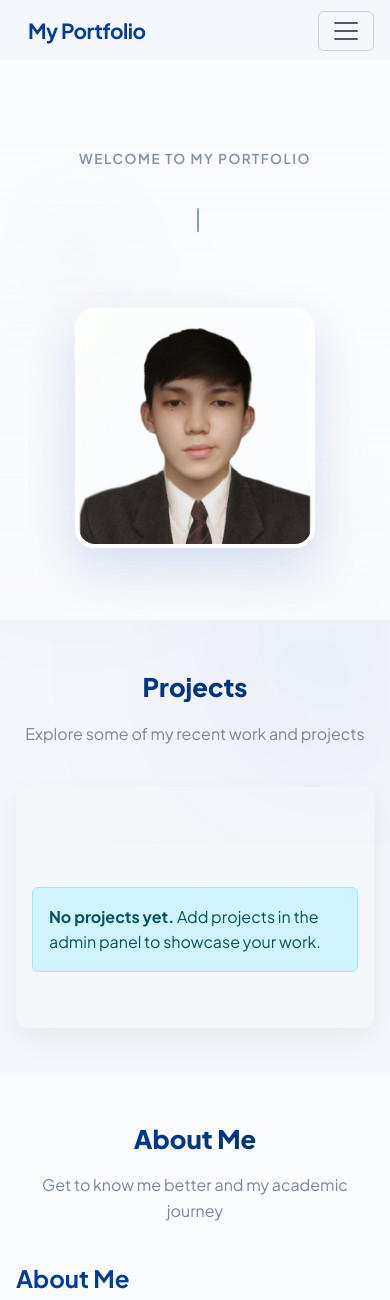
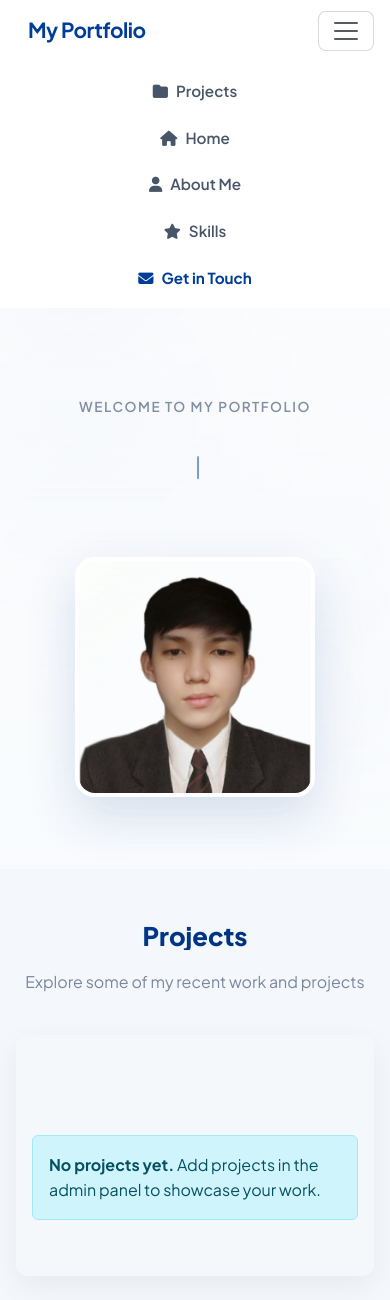
Before and after one commit to migs159/portfolio, a CodeIgniter app: the page made by application/views/portfolio.php in a window 390 px wide, after a click that opens the changed part. Shown: the top 1300 px of the page. Run offline with CodeIgniter, Linux system fonts and the light colour scheme.

Commit message:
hamburger fix

```diff
--- a/application/views/partials/headers/header_public.php
+++ b/application/views/partials/headers/header_public.php
@@ -13,18 +13,51 @@ if ($ci && isset($ci->session)) {
         <button class="navbar-toggler" type="button" data-bs-toggle="collapse" data-bs-target="#nav" aria-controls="nav" aria-expanded="false" aria-label="Toggle navigation">
             <span class="navbar-toggler-icon"></span>
         </button>
-        <div class="collapse navbar-collapse" id="nav">
-            <ul class="navbar-nav ms-auto">
-                <li class="nav-item"><a class="nav-link" href="<?php echo htmlspecialchars(function_exists('site_url') ? site_url('portfolio') : '/portfolio'); ?>">Home</a></li>
-                <li class="nav-item"><a class="nav-link" href="#projects">Projects</a></li>
-                <li class="nav-item"><a class="nav-link" href="#about">About Me</a></li>
-                <li class="nav-item"><a class="nav-link" href="#skills">Skills</a></li>
-                <?php if ($logged): ?>
-                    <li class="nav-item"><a class="nav-link" href="<?php echo htmlspecialchars(function_exists('site_url') ? site_url('crud') : '/crud'); ?>">Admin</a></li>
-                    <li class="nav-item"><a class="nav-link" href="<?php echo htmlspecialchars(function_exists('site_url') ? site_url('auth/logout') : '/auth/logout'); ?>">Logout</a></li>
-                <?php endif; ?>
-                <li class="nav-item ms-3 d-none d-lg-block"><a class="contact-btn" href="#contact">Get in Touch</a></li>
+                <div class="collapse navbar-collapse" id="nav">
+                        <ul class="navbar-nav ms-auto align-items-center sections-nav-tabs-navbar">
+                <li class="nav-item">
+                    <button class="nav-link section-nav-btn" data-section="projects">
+                        <i class="fas fa-folder me-2"></i>Projects
+                    </button>
+                </li>
+                <li class="nav-item">
+                    <button class="nav-link section-nav-btn" data-section="home">
+                        <i class="fas fa-home me-2"></i>Home
+                    </button>
+                </li>
+                <li class="nav-item">
+                    <button class="nav-link section-nav-btn" data-section="about">
+                        <i class="fas fa-user me-2"></i>About Me
+                    </button>
+                </li>
+                <li class="nav-item">
+                    <button class="nav-link section-nav-btn" data-section="skills">
+                        <i class="fas fa-star me-2"></i>Skills
+                    </button>
+                </li>
+                <li class="nav-item">
+                    <button class="nav-link section-nav-btn active" data-section="contact">
+                        <i class="fas fa-envelope me-2"></i>Get in Touch
+                    </button>
+                </li>
+                <li class="nav-item dropdown ms-3">
+                    </a>
+                    <ul class="dropdown-menu dropdown-menu-end p-3" aria-labelledby="profileDropdown">
+                        <li>
+                            <a href="<?php echo htmlspecialchars(function_exists('site_url') ? site_url('crud/profile') : '/crud/profile'); ?>" class="dropdown-item d-flex align-items-center">
+                                <div class="profile-initial me-2">M</div>
+                                <div>
+                                    <div class="fw-bold">View Account</div>
+                                    <div class="text-muted text-muted-small">See account details</div>
+                                </div>
+                            </a>
+                        </li>
+                        <li><hr class="dropdown-divider"></li>
+                        <li><a class="dropdown-item" href="<?php echo htmlspecialchars(function_exists('site_url') ? site_url() : '/'); ?>"><i class="fas fa-home me-2"></i>View Portfolio</a></li>
+                        <li><a class="dropdown-item text-danger" href="<?php echo htmlspecialchars(function_exists('site_url') ? site_url('auth/logout') : '/auth/logout'); ?>"><i class="fas fa-sign-out-alt me-2"></i>Logout</a></li>
+                    </ul>
+                </li>
             </ul>
-        </div>
+                </div>
     </div>
 </nav>
--- a/assets/css/portfolio-custom.css
+++ b/assets/css/portfolio-custom.css
@@ -28,8 +28,8 @@ body::before {
 
 /* Clean, calm navbar */
 .navbar {
-    background: transparent !important;
-    backdrop-filter: none;
+    background: rgba(255,255,255,0.98) !important;
+    backdrop-filter: blur(6px);
     border-bottom: none;
     z-index:1200;
     transition: all 0.25s ease;
@@ -116,6 +116,19 @@ body::before {
     align-items:center;
     justify-content:center;
     font-size:1.1rem;
+}
+
+/* Ensure collapsed navbar links are visible on small screens (override hiding in theme.css) */
+@media (max-width: 768px) {
+    .navbar .collapse .nav-link {
+        display: block !important;
+        width: 100%;
+        padding: 0.6rem 0.75rem;
+        color: #475569 !important;
+        background: transparent;
+    }
+    .navbar .collapse .nav-item { width:100%; }
+    .navbar .collapse .dropdown-menu { position: static; float: none; box-shadow: none; border: 0; }
 }
 
 .contact-btn:hover {
@@ -1427,3 +1440,49 @@ body::after { content: ''; position:fixed; inset:0; z-index:-2; pointer-events:n
 }
 
 /* End design refresh */
+
+/* === NAV PERSISTENCE & ACTIVE STYLING === */
+/* Ensure collapsed navbar links remain visible and tappable */
+@media (max-width: 768px) {
+    .navbar .collapse .nav-link {
+        display: block !important;
+        width: 100%;
+        padding: 0.75rem 1rem;
+        color: #475569 !important;
+        background: transparent;
+    }
+    .navbar .collapse { position: relative !important; z-index:1200; }
+    .navbar .navbar-toggler { z-index:1400; background: rgba(255,255,255,0.92); border-radius:8px; }
+}
+
+/* Active button styling to match CRUD header */
+.sections-nav-tabs-navbar .section-nav-btn { background: transparent; border: none; border-radius: 6px; padding: .5rem .75rem; }
+.sections-nav-tabs-navbar .section-nav-btn:hover { background:#f5f8fd; color:#003d99; }
+.sections-nav-tabs-navbar .section-nav-btn.active {
+    background: transparent !important;
+    color: #003d99 !important;
+    font-weight: 700;
+}
+
+/* Make fixed-top behave as sticky on small screens so collapse pushes content */
+@media (max-width: 992px) {
+    .navbar.fixed-top { position: sticky !important; top: 0; }
+    .navbar .collapse { position: relative !important; }
+}
+
+/* Mobile spacing: remove extra top padding so navbar container sits flush
+   This applies when the navbar is sticky (mobile/tablet). */
+@media (max-width: 992px) {
+    body {
+        padding-top: 0 !important;
+    }
+    /* give the navbar its own small vertical padding so it doesn't feel cramped */
+    .navbar {
+        padding-top: 0.4rem;
+        padding-bottom: 0.4rem;
+    }
+    .navbar .container {
+        padding-top: 0; /* already handled by navbar */
+        padding-bottom: 0;
+    }
+}
--- a/assets/js/portfolio.js
+++ b/assets/js/portfolio.js
@@ -244,4 +244,32 @@ document.addEventListener('DOMContentLoaded', function(){
         // small delay so other hero animations run first
         setTimeout(step, 220);
     } catch (e) { console.warn('Typing animation error', e); }
+
+    // Make section nav buttons functional on the portfolio page
+    try {
+        var sectionButtons = document.querySelectorAll('.section-nav-btn');
+        if (sectionButtons && sectionButtons.length) {
+            sectionButtons.forEach(function(btn){
+                btn.addEventListener('click', function(e){
+                    var section = btn.getAttribute('data-section');
+                    if (!section) return;
+
+                    // Toggle active state (single active at a time)
+                    try {
+                        sectionButtons.forEach(function(b){ b.classList.remove('active'); b.removeAttribute('aria-current'); });
+                        btn.classList.add('active');
+                        btn.setAttribute('aria-current', 'true');
+                    } catch (errInner) {}
+
+                    var targetSelector = section === 'home' ? 'header.hero' : ('#' + section);
+                    var target = document.querySelector(targetSelector);
+                    if (target) {
+                        target.scrollIntoView({ behavior: 'smooth', block: 'start' });
+                    }
+
+                    // Keep the navbar collapse open (don't auto-close)
+                });
+            });
+        }
+    } catch (err) { console.warn('section-nav-btn handler error', err); }
 });
```
Also changed, not shown: application/views/crud_dashboard.php (+15 -1 lines).
